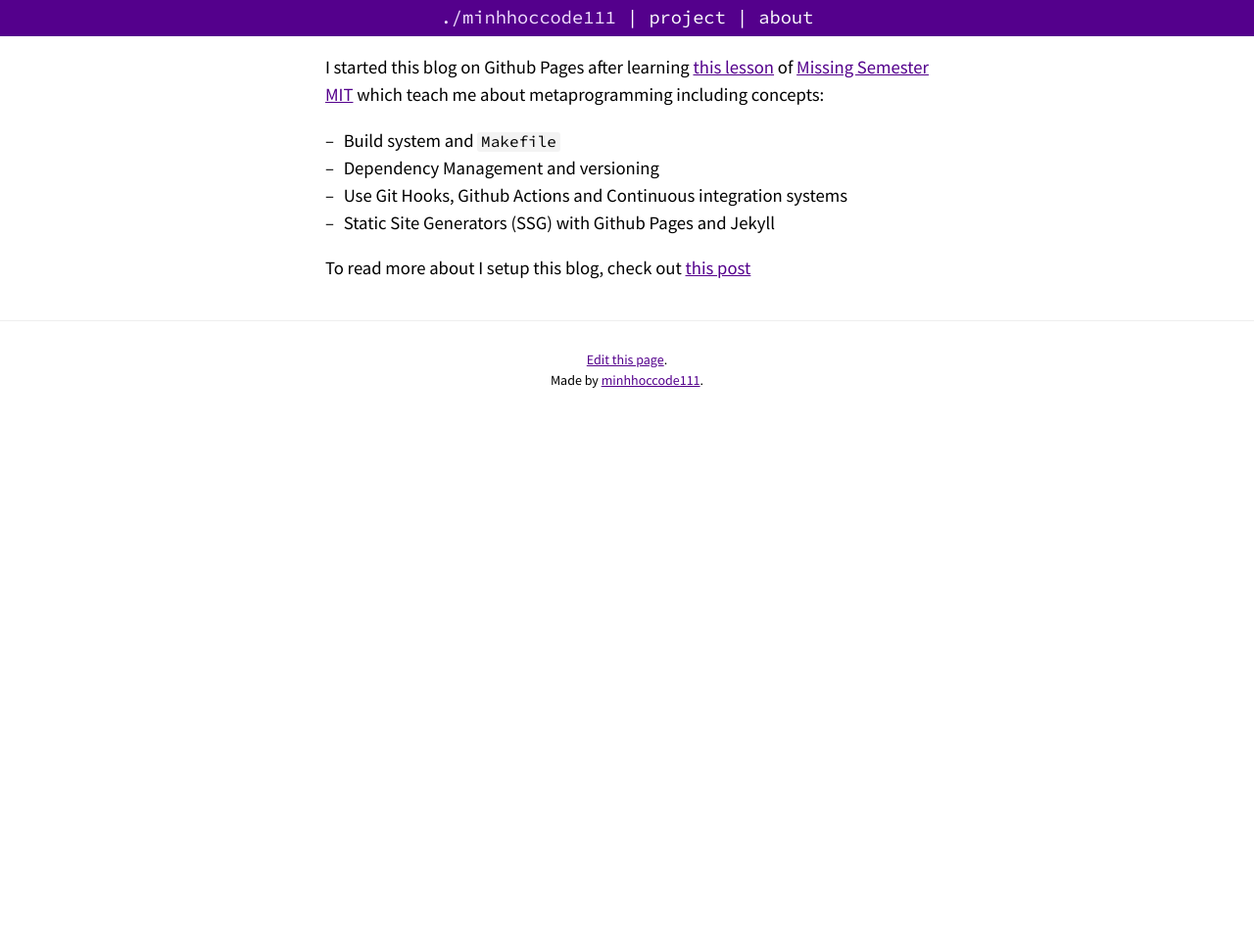
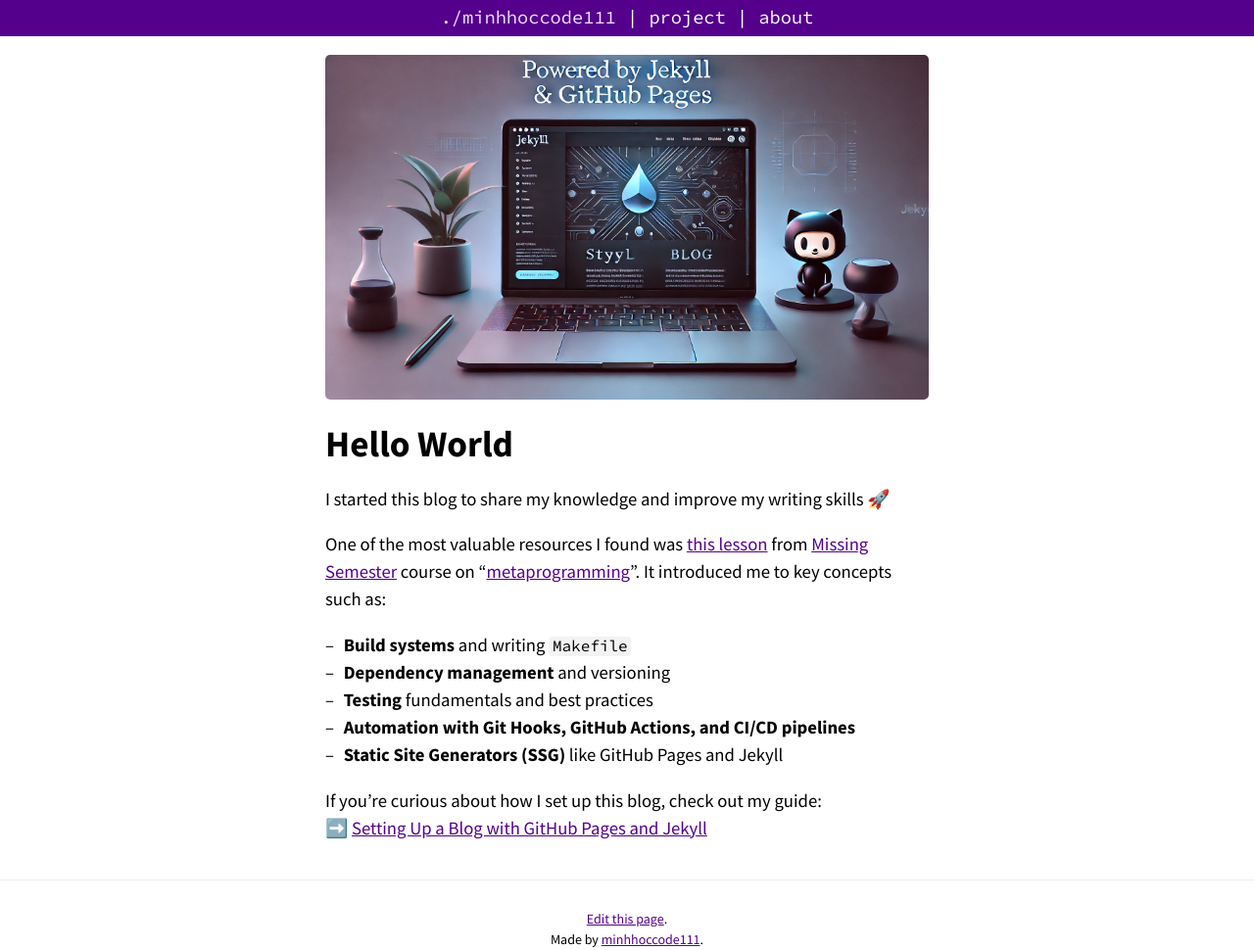
Before and after one commit to minhhoccode111/minhhoccode111.github.io, a Jekyll site: the page built from _blog/hello-world.md, in a window 1280 px wide. Shown: the whole page at 98% size. Built offline with Jekyll 4.4.1, drawn with Linux system fonts in a browser that asks for light colours; before the commit the page ends 900 px from its top, so only the background shows below that.

Commit message:
add files content

```diff
--- a/_blog/hello-world.md
+++ b/_blog/hello-world.md
@@ -1,16 +1,21 @@
 ---
-title: Hello world
-layout: default
+title: Hello World
+layout: post
 date: 2025-03-17
 ready: true
-details: build systems, dependency management, testing, CI
+details: Build systems, dependency management, testing, CI
+banner: "/static/media/images/hello-world-banner.webp"
 ---
 
-I started this blog on Github Pages after learning [this lesson](https://missing.csail.mit.edu/2020/metaprogramming/) of [Missing Semester MIT](https://missing.csail.mit.edu/) which teach me about metaprogramming including concepts:
+I started this blog to share my knowledge and improve my writing skills 🚀
 
-- Build system and `Makefile`
-- Dependency Management and versioning
-- Use Git Hooks, Github Actions and Continuous integration systems
-- Static Site Generators (SSG) with Github Pages and Jekyll
+One of the most valuable resources I found was [this lesson](https://missing.csail.mit.edu/2020/metaprogramming/) from [Missing Semester](https://missing.csail.mit.edu/) course on "[metaprogramming](https://en.wikipedia.org/wiki/Metaprogramming)". It introduced me to key concepts such as:
 
-To read more about I setup this blog, check out [this post](/2025/setup-blog-with-github-pages-and-jekyll.html)
+- **Build systems** and writing `Makefile`
+- **Dependency management** and versioning
+- **Testing** fundamentals and best practices
+- **Automation with Git Hooks, GitHub Actions, and CI/CD pipelines**
+- **Static Site Generators (SSG)** like GitHub Pages and Jekyll
+
+If you're curious about how I set up this blog, check out my guide:\
+➡️ [Setting Up a Blog with GitHub Pages and Jekyll](/blog/setting-up-a-blog-with-github-pages-and-jekyll)
--- a/index.html
+++ b/index.html
@@ -3,6 +3,7 @@
 title: Blog
 description: "{{ site.description }} - Blog"
 permalink: /
+banner: "/static/media/images/blog-index-banner.webp"
 ---
 
 <ul>
```
Also changed, not shown: _blog/setting-up-a-blog-with-github-pages-and-jekyll.md (+1 -1 lines), _project/homestay-app.md (+1 -1 lines), about.md (+25 -11 lines), static/media/images/blog-index-banner.webp (added), static/media/images/hello-world-banner.webp (added), static/media/images/project-entry.webp (added), 4 other files.
